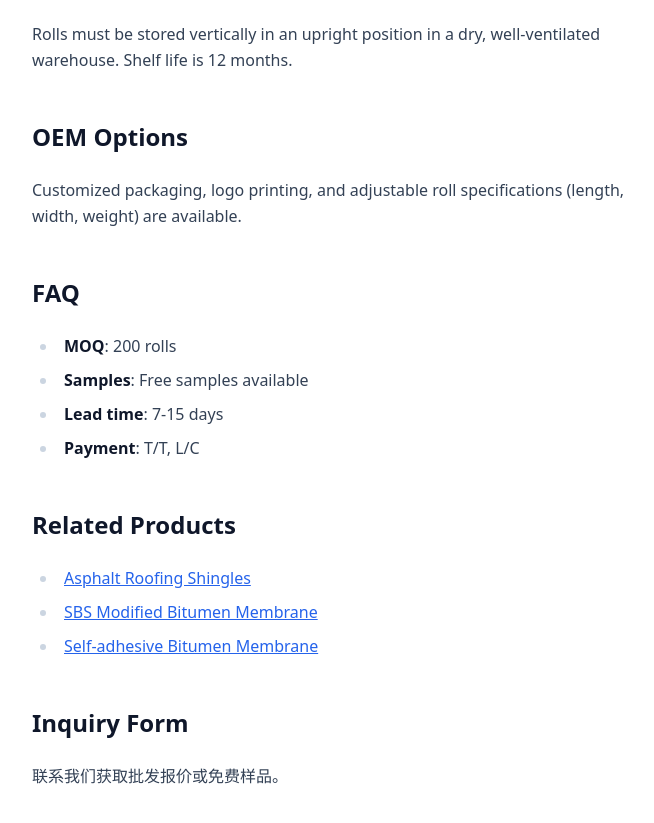
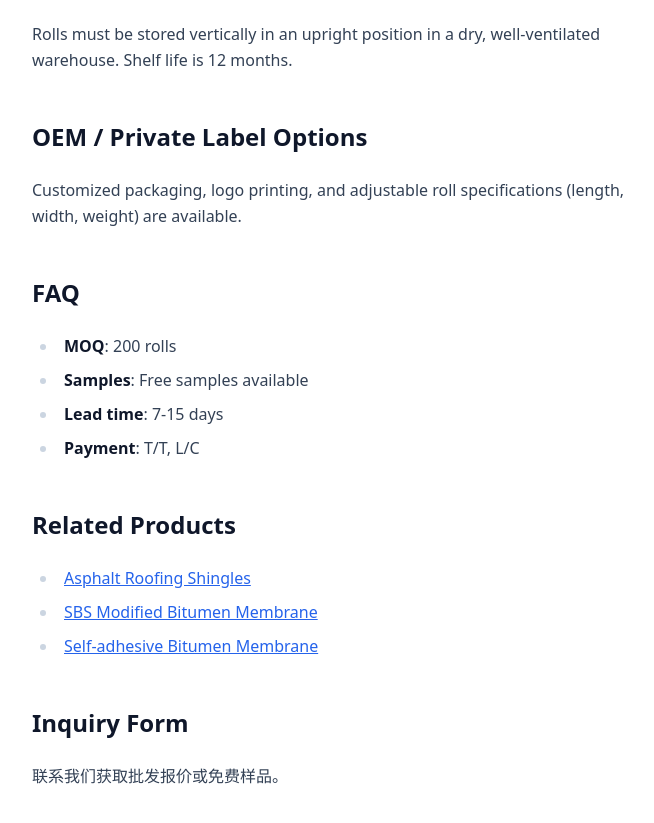
Before and after one commit to CIZZ1140/Tianyuanwaterproof, an Astro site: page /products/asphalt-roofing-felt in a window 1280 px wide. Shown: the part 2704-3527 px from the top of the page, without its empty margins (33-687 px from the left). Built offline with nearby package versions, Linux system fonts and the light colour scheme; Astro itself is replaced by a stand-in of ours.

Commit message:
fix: standardize product section headers to 12-block structure

```diff
--- a/src/content/products/asphalt-roofing-felt.md
+++ b/src/content/products/asphalt-roofing-felt.md
@@ -53,7 +53,7 @@ Selling unit: Single roll. Approx. 800 to 1,200 rolls per 20ft container (subjec
 ## Storage & Shelf Life
 Rolls must be stored vertically in an upright position in a dry, well-ventilated warehouse. Shelf life is 12 months.
 
-## OEM Options
+## OEM / Private Label Options
 Customized packaging, logo printing, and adjustable roll specifications (length, width, weight) are available.
 
 ## FAQ
--- a/src/content/products/bitumen-tape.md
+++ b/src/content/products/bitumen-tape.md
@@ -38,7 +38,7 @@ Bitumen Self-Adhesive Waterproof Sealing Aluminum Tape is a cold-applied flashin
 - Steel roofing panel overlaps and warehouse tile joint sealing
 - Pipeline corrosion protection and exterior joint seam sealing
 
-## Surface/Thickness/Roll Size Options
+## Surface / Thickness / Roll Size Options
 - **Surface Options**: Reinforced Silver Aluminum Foil, UV-Resistant Blue/Red PET Foil
 - **Thickness Options**: 1.0 mm, 1.2 mm, 1.5 mm, 2.0 mm, Customizable
 - **Width Options**: 50mm, 100mm, 150mm, 200mm, 300mm, 500mm, 1000mm
@@ -82,3 +82,5 @@ quiry Form
     <!-- Form content handled by component -->
   </form>
 </div>
+orm>
+</div>
--- a/src/content/products/butyl-tape.md
+++ b/src/content/products/butyl-tape.md
@@ -53,7 +53,7 @@ Rolls are individually shrink-wrapped with clean release paper side-shields, pac
 ## Storage & Shelf Life
 Store in a cool, dry place. Keep away from direct sunlight and heat. Shelf life is 12-24 months in original packaging.
 
-## OEM Options
+## OEM / Private Label Options
 Custom tape widths, lengths, thickness, and branded packaging (cartons/labels) are available.
 
 ## FAQ
--- a/src/content/products/epdm-waterproof-membrane.md
+++ b/src/content/products/epdm-waterproof-membrane.md
@@ -38,7 +38,7 @@ Ethylene Propylene Diene Monomer (EPDM) synthetic rubber waterproofing membrane.
 - Basements, retaining walls, foundation waterproofing, and underground garages
 - Subway stations, highway/railway tunnels, and municipal joints
 
-## Surface/Thickness/Roll Size Options
+## Surface / Thickness / Roll Size Options
 - **Membrane Types**: H (Homogeneous), L (Backed), Self-Adhesive
 - **Thickness Options**: 1.0 mm, 1.2 mm, 1.5 mm, 2.0 mm
 - **Width Options**: 1.0 m, 1.2 m, 2.0 m, Large sheets up to 8.0 m
@@ -75,3 +75,5 @@ Custom widths (up to 8m seamless), thicknesses (1.0 to 3.0 mm), and private labe
     <!-- Form content handled by component -->
   </form>
 </div>
+orm>
+</div>
--- a/src/content/products/hdpe-waterproof-membrane.md
+++ b/src/content/products/hdpe-waterproof-membrane.md
@@ -39,7 +39,7 @@ A pre-applied high-density polyethylene (HDPE) self-adhesive waterproofing membr
 - Industrial basements and municipal civil engineering projects
 - Water conservancy, tunnels, and deep underground excavation structures
 
-## Surface/Thickness/Roll Size Options
+## Surface / Thickness / Roll Size Options
 - **Surface Finishes**: White Sand Surface, Yellow Sand Surface, Adhesive PET Release Film
 - **Thickness Options**: 1.2 mm, 1.5 mm, 2.0 mm
 - **Width Options**: 1.0 m, 2.0 m
@@ -76,3 +76,5 @@ Customized packaging, logo printing, graphic customization, and custom colors ar
     <!-- Form content handled by component -->
   </form>
 </div>
+orm>
+</div>
--- a/src/content/products/polyethylene-propylene-waterproof-membrane.md
+++ b/src/content/products/polyethylene-propylene-waterproof-membrane.md
@@ -39,7 +39,7 @@ A multi-layer high-polymer composite waterproofing membrane. It is manufactured
 - Swimming pools, potable water tanks, and sewage treatment basins
 - Underground basements, retaining walls, and irrigation works
 
-## Surface/Thickness/Roll Size Options
+## Surface / Thickness / Roll Size Options
 - **Color Options**: Grey, Red, White, Green, Customized
 - **Thickness Options**: 0.5 mm to 1.5 mm
 - **Width Options**: 1.0 m, 1.15 m, 1.2 m
@@ -76,3 +76,5 @@ Custom unit weight (200-1000g/sqm), tailored dimensions, and printed grid lines
     <!-- Form content handled by component -->
   </form>
 </div>
+orm>
+</div>
--- a/src/content/products/pvc-waterproof-membrane.md
+++ b/src/content/products/pvc-waterproof-membrane.md
@@ -52,7 +52,7 @@ Rolls are wrapped with core protectors, packed in moisture-proof woven PP bags,
 ## Storage & Shelf Life
 Store horizontally on flat surfaces in clean, dry conditions. Keep away from fire, heat, direct sunlight, and moisture. Shelf life is 12 to 24 months.
 
-## OEM Options
+## OEM / Private Label Options
 Custom colors, private branding, and specific reinforcement variations are available upon request.
 
 ## FAQ
--- a/src/content/products/sbs-bitumen-membrane.md
+++ b/src/content/products/sbs-bitumen-membrane.md
@@ -52,7 +52,7 @@ Rolls are tightly wrapped with plastic strapping bands, labeled, and vertically
 ## Storage & Shelf Life
 Store rolls vertically in a dry, well-ventilated, indoor warehouse environment. Keep away from direct sunlight, rain, moisture, and any sources of heat or ignition. Do not double-stack pallets to prevent deformation of the rolls. Shelf life is 12 months under optimal storage conditions.
 
-## OEM Options
+## OEM / Private Label Options
 Minor customization (thickness, width, length), Sample-based customization, Full customization (custom branding, private labels, custom cardboard cartons). Minimum order quantity for custom packaging and logos: 2,000 square meters.
 
 ## FAQ
--- a/src/content/products/self-adhesive-bitumen-membrane.md
+++ b/src/content/products/self-adhesive-bitumen-membrane.md
@@ -53,7 +53,7 @@ Each roll is wrapped in a protective polybag, placed vertically or horizontally
 ## Storage & Shelf Life
 Must be stored vertically on flat, dry, shaded ground. Protect from direct sunlight, rain, extreme heat, and sparks. Ambient storage temperature should not exceed 45°C. Stack rolls only in a single layer to prevent core deformation. Shelf life is 12 months.
 
-## OEM Options
+## OEM / Private Label Options
 Customized packaging, logo printing, and specific thickness/surface options are available. Minimum order quantity for custom branding: 2,000 square meters.
 
 ## FAQ
--- a/src/content/products/tpo-waterproof-membrane.md
+++ b/src/content/products/tpo-waterproof-membrane.md
@@ -53,7 +53,7 @@ Selling unit: Single roll. Approx. 8,000 to 10,000 square meters per 20ft contai
 ## Storage & Shelf Life
 Rolls must be stored horizontally on flat surfaces in clean, dry conditions. Keep away from fire and direct sunlight. Shelf life is 12 to 24 months.
 
-## OEM Options
+## OEM / Private Label Options
 Custom colors (White, Grey, Green), private branding, and reinforcement variations (Polyester/Glass-fiber) are available.
 
 ## FAQ
```
Also changed, not shown: 6 other files.
